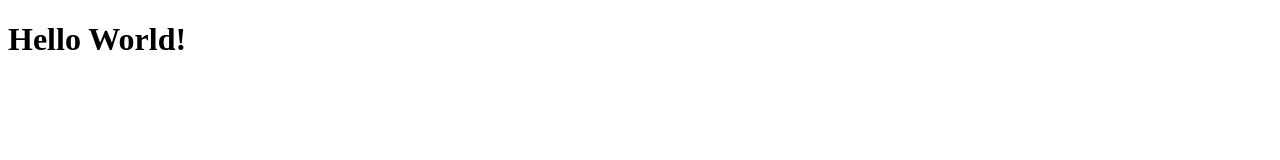
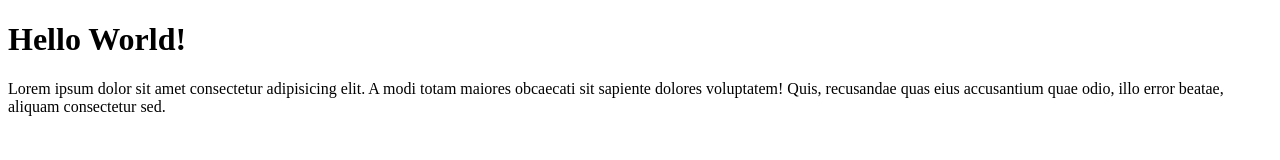
Before and after one commit to ahafiqi/tutorial-practice, a plain HTML site: page index.html in a window 1280 px wide. Drawn offline with Linux system fonts and the light colour scheme.

Commit message:
Update index.html file

```diff
--- a/index.html
+++ b/index.html
@@ -7,5 +7,6 @@
 </head>
 <body>
     <h1>Hello World!</h1>
+    <p>Lorem ipsum dolor sit amet consectetur adipisicing elit. A modi totam maiores obcaecati sit sapiente dolores voluptatem! Quis, recusandae quas eius accusantium quae odio, illo error beatae, aliquam consectetur sed.</p>
 </body>
 </html>
```
